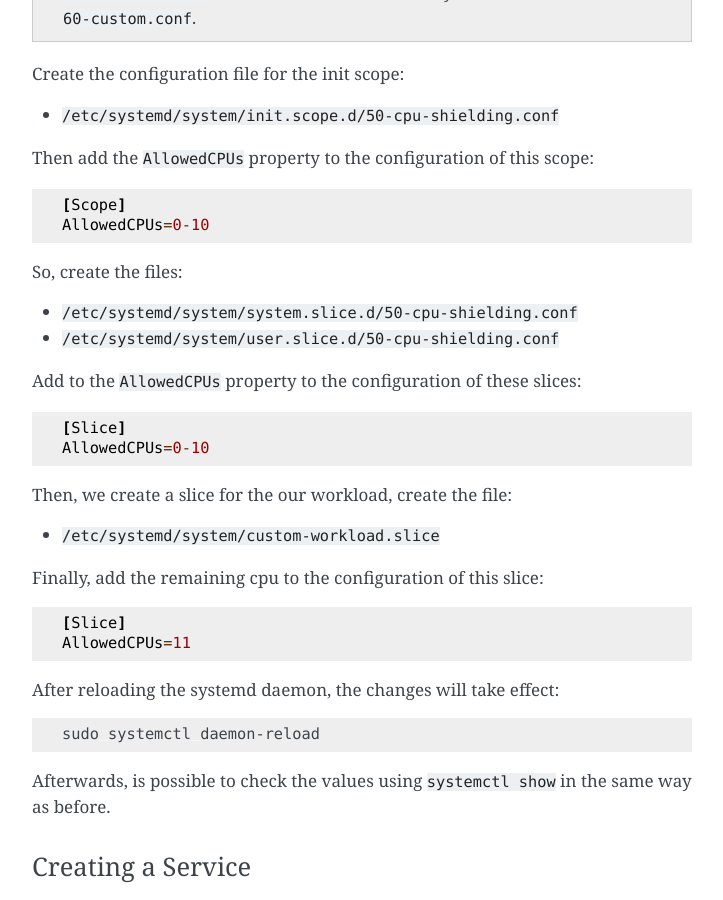
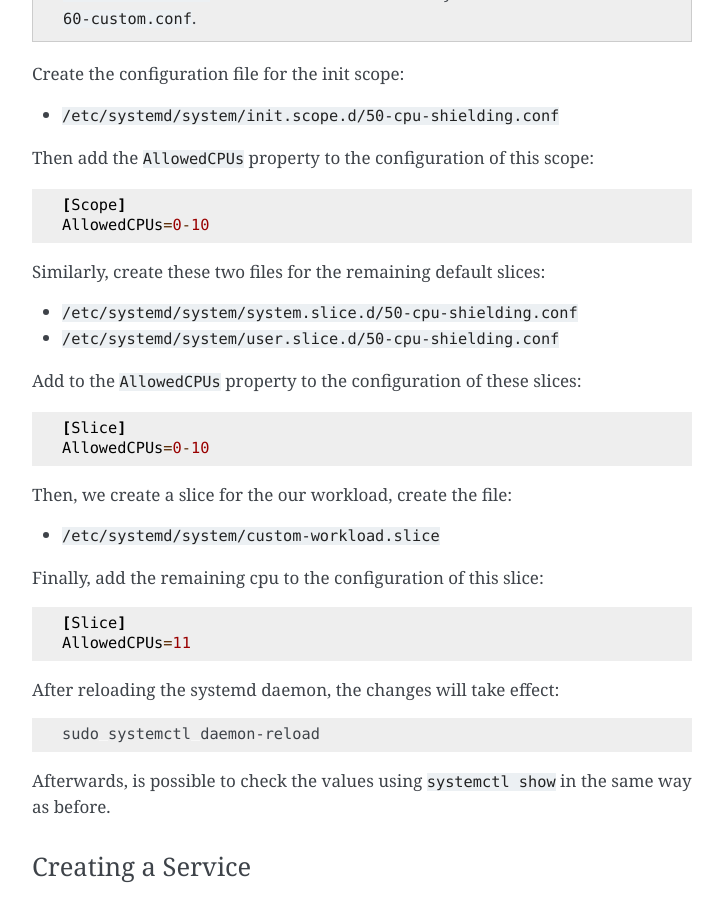
Before and after one commit to canonical/real-time-ubuntu-docs, a Sphinx documentation site: the page built from docs/how-to/using-cpusets.md, in a window 1280 px wide and 900 px high, scrolled down 3382 px. Shown: the whole window, without its empty margins (388-1111 px from the left). Built offline with Sphinx 7.4.7, drawn with Linux system fonts in a browser that asks for light colours.

Commit message:
refact: reword sentence
Signed-off-by: Lincoln Wallace <lincoln.wallace@canonical.com>

````diff
--- a/docs/how-to/using-cpusets.md
+++ b/docs/how-to/using-cpusets.md
@@ -141,7 +141,7 @@ Then add the `AllowedCPUs` property to the configuration of this scope:
 AllowedCPUs=0-10
 ```
 
-So, create the files:
+Similarly, create these two files for the remaining default slices:
 
 - `/etc/systemd/system/system.slice.d/50-cpu-shielding.conf`
 - `/etc/systemd/system/user.slice.d/50-cpu-shielding.conf`
````
